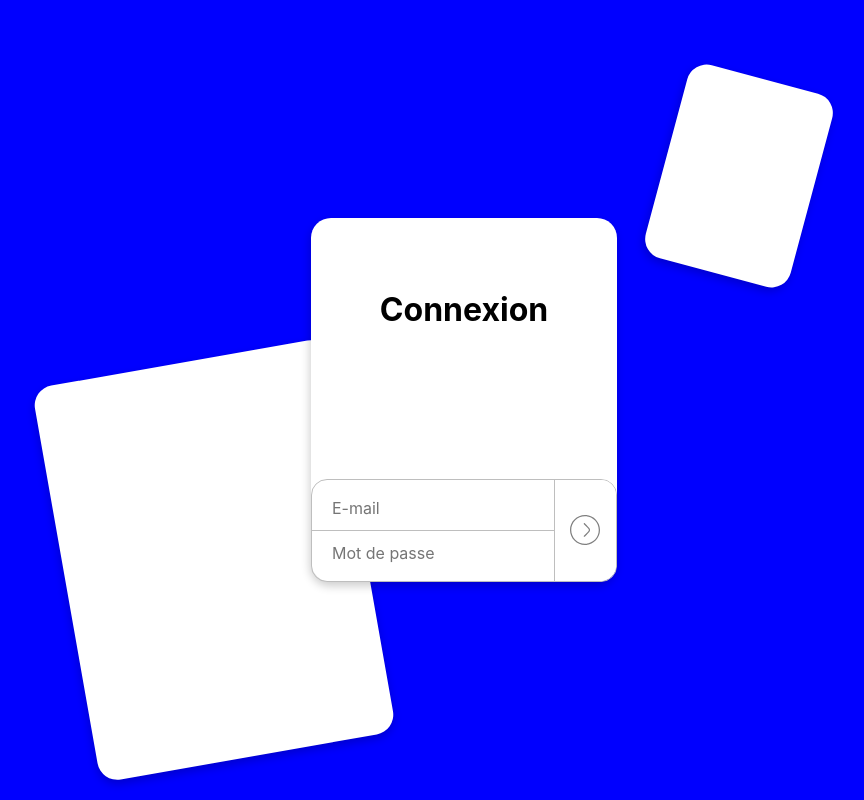
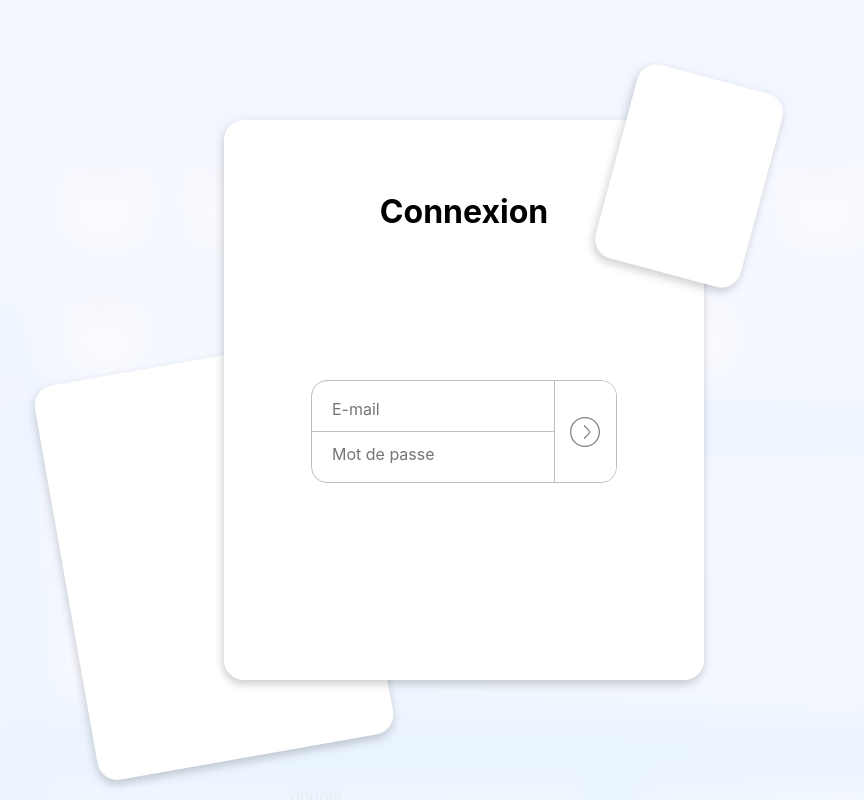
Before and after one commit to axel-denis/OSCloud, a React (Vite) app: page /Home in a window 1280 px wide. Both pictures are taken after a click on the element "OSCloud". Shown: the top 800 px of the page, without its empty margins (176-1040 px from the left). Built offline with nearby package versions, Linux system fonts and the light colour scheme.

Commit message:
fix: remade the login page, fixing animation bugs with the new lib

```diff
--- a/src/LoginPage/LoginPage.css
+++ b/src/LoginPage/LoginPage.css
@@ -1,5 +1,6 @@
 .backPannel {
   position: fixed;
+  top: 0vh;
   height: 100vh;
   width: 100vw;
   background-color: rgb(250, 250, 255, 0.9);
@@ -9,26 +10,6 @@
   align-items: center;
   overflow: hidden;
   z-index: 1;
-}
-
-@keyframes backPannel_transition {
-  from {
-    top: 100vh;
-    background-color: red;
-  }
-
-  to {
-    top: 0vh;
-    background-color: blue;
-  }
-}
-
-.backPannel.opened {
-  animation: 500ms ease-out 0s 1 normal forwards running backPannel_transition;
-}
-
-.backPannel.closed {
-  animation: 500ms ease-out 0s 3 reverse both running backPannel_transition;
 }
 
 .h1LoginPage {
@@ -46,17 +27,6 @@
   opacity: 0;
   transition: all .5s;
 }
-
-/* .rotationAnimation {
-  width: 100%;
-  height: 100%;
-  transition: all 1s;
-}
-
-.rotationAnimation.closed {
-  rotate: 20deg;
-  scale: 2;
-} */
 
 .centeredForm {
   width: 30rem;
@@ -151,15 +121,9 @@ input:focus {
 .nextButtonSlider {
   position: absolute;
   top: 0px;
-  left: 0px;
   width: 7.5rem;
   height: 100%;
   display: flex;
-}
-
-.nextButton:hover .nextButtonSlider {
-  left: -3.75rem;
-  transition: all 300ms;
 }
 
 .nextButtonDivision {
@@ -176,7 +140,7 @@ input:focus {
   }
 
   .decorativeFlyers {
-    opacity: 0;
+    display: none
   }
 
   .fieldsBox {
@@ -186,13 +150,9 @@ input:focus {
 
 .loadingRotation {
   opacity: 1;
-}
-
-/*rotation du logo de chargement*/
-@media (prefers-reduced-motion: no-preference) {
-  .loadingRotation {
-    animation: loadingLogo-spin 500ms steps(12, end) infinite;
-  }
+  animation: loadingLogo-spin 500ms steps(12, end) infinite;
+  height: 30px;
+  opacity: .5;
 }
 
 @keyframes loadingLogo-spin {
@@ -216,7 +176,7 @@ input:focus {
   }
 
   .decorativeFlyers {
-    opacity: 0;
+    display: none;
   }
 
   .fieldsBox {
--- a/src/LoginPage/LoginPage.tsx
+++ b/src/LoginPage/LoginPage.tsx
@@ -2,33 +2,19 @@ import React from 'react';
 import "./LoginPage.css"
 import nextIcon from "../icons/next.svg"
 import loadingIcon from "../icons/loading.svg"
-import { backIp } from '../consts';
+import { backIp, timeScale } from '../consts';
+import { AnimatePresence, motion } from 'framer-motion';
 
 interface Props {
   isLoggedIn: boolean;
   setIsLoggedIn: Function;
 }
 
-interface loginForm {
-  name: string,
-  password: string
-}
-
 export default function LoginPage(props: Props) {
-  const [isDisplayed, setIsDisplayed] = React.useState<boolean>(false);
   const [waitingValidation, setWaitingValidation] = React.useState<boolean>(false);
   const [errorAnim, setErrorAnim] = React.useState<boolean>(false);
   const nameRef = React.useRef<HTMLInputElement>(null);
   const passwordRef = React.useRef<HTMLInputElement>(null);
-
-  React.useEffect(() => {
-    if (props.isLoggedIn) {
-      setIsDisplayed(true);
-    } else {
-      setTimeout(() => {
-        setIsDisplayed(false);
-      }, 1000);}
-  }, [props.isLoggedIn]);
 
   async function handleSubmit(e: React.FormEvent<HTMLFormElement>) {
     e.preventDefault();
@@ -50,44 +36,79 @@ export default function LoginPage(props: Props) {
       setErrorAnim(true);
       setTimeout(() => {
         setErrorAnim(false);
-      }, 250);
+      }, 275);
     }
     setWaitingValidation(false);
   }
-
-  //if (!isDisplayed) {
-  //  return (<></>)
-  //}
+  console.log("the props is", props.isLoggedIn)
   return (
-    <div className={'backPannel ' + (!props.isLoggedIn ? "opened" : "closed")} >
-      <div className={"flexCenter rotationAnimation " + (!props.isLoggedIn ? "opened" : "closed")}>
-
-        <form className={'roundedBox centeredForm ' + (!props.isLoggedIn ? "opened " : "closed ") + (errorAnim ? "shake" : "")} onSubmit={handleSubmit}>
-          <h1 className={"h1LoginPage " + (!props.isLoggedIn ? "opened" : "closed")} >Connexion</h1>
+    <AnimatePresence>
+      {!props.isLoggedIn &&
+        <motion.div className={'backPannel'}
+          initial={{ top: "100vh" }}
+          animate={{ top: "0vh", transition: { duration: timeScale, ease: "easeOut"} }}
+          exit={{ top: "100vh", transition: { duration: timeScale, ease: "easeIn"} }}
+        >
+          <form className={'roundedBox centeredForm ' + (errorAnim ? "shake" : "")} onSubmit={handleSubmit}>
+            <h1 className="h1LoginPage">
+              Connexion
+            </h1>
             <div className={'fieldsBox ' + (waitingValidation ? "loading" : "notLoading")}>
               <div style={{ flex: "4" }}>
-              <input ref={nameRef} id="name" type="text" placeholder='E-mail' style={{ color: errorAnim ? "red" : "", paddingTop: "6px", height: "44px", borderBottom: "solid rgba(190, 190, 190, 255) 1px" }} /> {/* 50px de hauteur en tout*/}
-              <input ref={passwordRef} id="password" type="password" placeholder='Mot de passe' style={{ color: errorAnim ? "red" : "", paddingBottom: "6px", height: "44px" }} />
+
+                <input ref={nameRef} id="name" type="text" placeholder='E-mail' style={{
+                  color: errorAnim ? "red" : "",
+                  paddingTop: "6px",
+                  height: "44px",
+                  borderBottom: "solid rgba(190, 190, 190, 255) 1px"
+                }} /> {/* 50px de hauteur en tout*/}
+
+                <input ref={passwordRef} id="password" type="password" placeholder='Mot de passe' style={{
+                  color: errorAnim ? "red" : "",
+                  paddingBottom: "6px",
+                  height: "44px"
+                }} />
+
               </div>
               <button className='nextButton'>
-              <div className='nextButtonSlider'>
+                <motion.div className='nextButtonSlider' whileHover={{ left: "-3.7rem" }}>
                   <div className='flexCenter nextButtonDivision'>
                     <img src={nextIcon} alt="next" style={{ height: "30px", opacity: ".5" }} />
                   </div>
                   <div className='flexCenter nextButtonDivision'>
                     <img src={nextIcon} alt="next" style={{ height: "30px", opacity: ".5" }} />
                   </div>
-              </div>
+                </motion.div>
               </button>
               <div className={"loadingFieldsBox " + (waitingValidation ? "loading" : "notLoading")}>
-              <img src={loadingIcon} alt="loading" className='loadingRotation' style={{ height: "30px", opacity: ".5" }} />
+                <motion.img src={loadingIcon} alt="loading" className='loadingRotation' />
               </div>
             </div>
           </form>
-        <div className='roundedBox decorativeFlyers' style={{ left: !props.isLoggedIn ? "calc(50% + 200px)" : "calc(50% + 300px)", top: "calc(22% - 100px)", width: "150px", height: "200px", rotate: "15deg", zIndex: 3 }}></div>
-        <div className='roundedBox decorativeFlyers' style={{ left: !props.isLoggedIn ? "calc(50% - 400px)" : "calc(50% - 500px)", top: "calc(70% - 200px)", width: "300px", height: "400px", rotate: "-10deg" }}></div>
 
-      </div>
-    </div>
+          <motion.div className='roundedBox decorativeFlyers'
+            initial={false}
+            animate={{ left: !props.isLoggedIn ? "calc(50% + 150px)" : "calc(50% + 210px)" }}
+            style={{
+              // left: !props.isLoggedIn ? "calc(50% + 150px)" : "calc(50% + 210px)",
+              top: "calc(22% - 100px)",
+              width: "150px",
+              height: "200px",
+              rotate: "15deg",
+              zIndex: 3
+            }} />
+          <motion.div className='roundedBox decorativeFlyers'
+            initial={false}
+            animate={{ left: !props.isLoggedIn ? "calc(50% - 400px)" : "calc(50% - 500px)" }}
+            style={{
+              // left: !props.isLoggedIn ? "calc(50% - 400px)" : "calc(50% - 500px)",
+              top: "calc(70% - 200px)",
+              width: "300px",
+              height: "400px",
+              rotate: "-10deg"
+            }} />
+        </motion.div>
+      }
+    </AnimatePresence>
   )
 }
```
Lines whose indentation alone changed are shown as unchanged.
